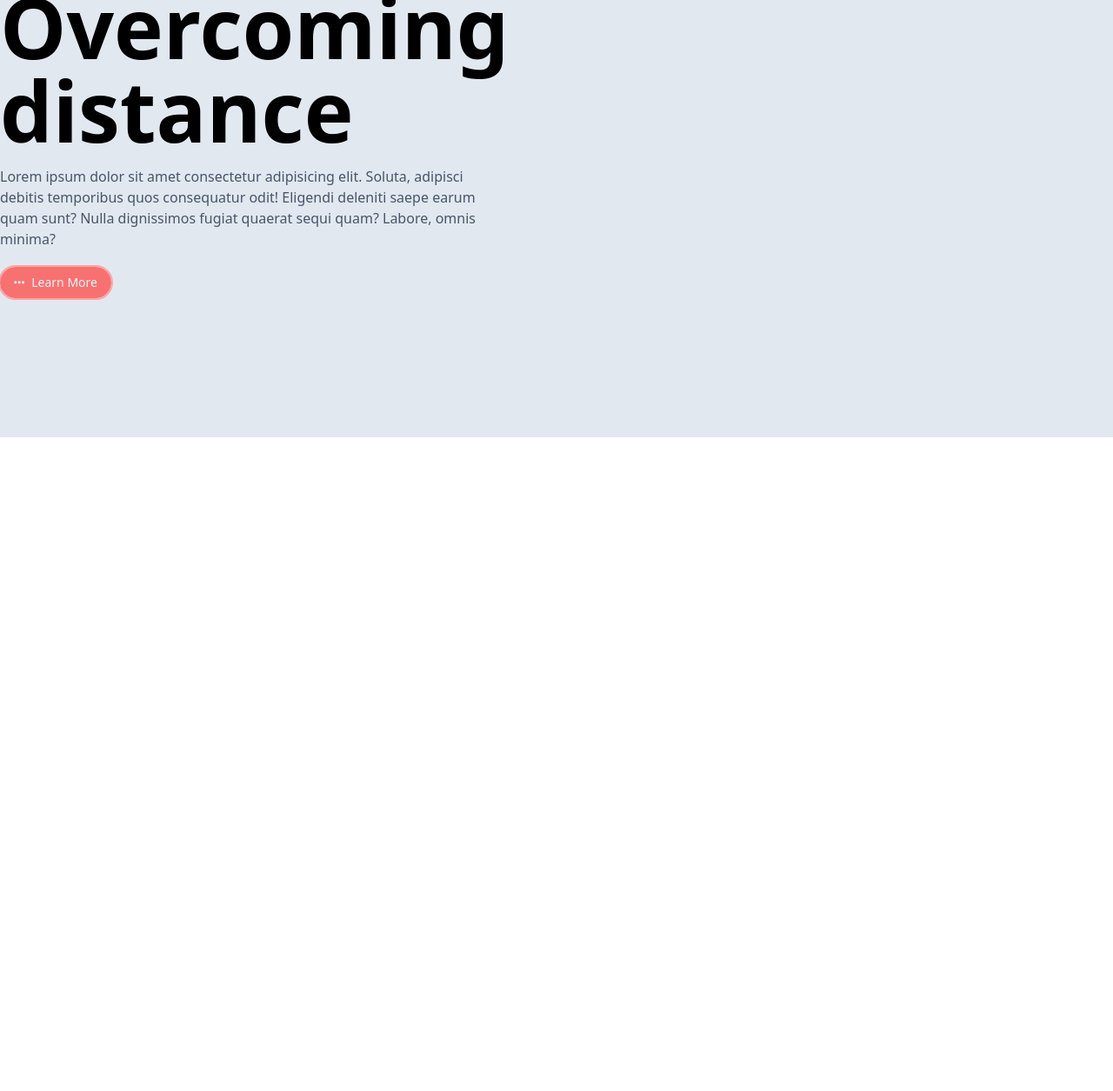
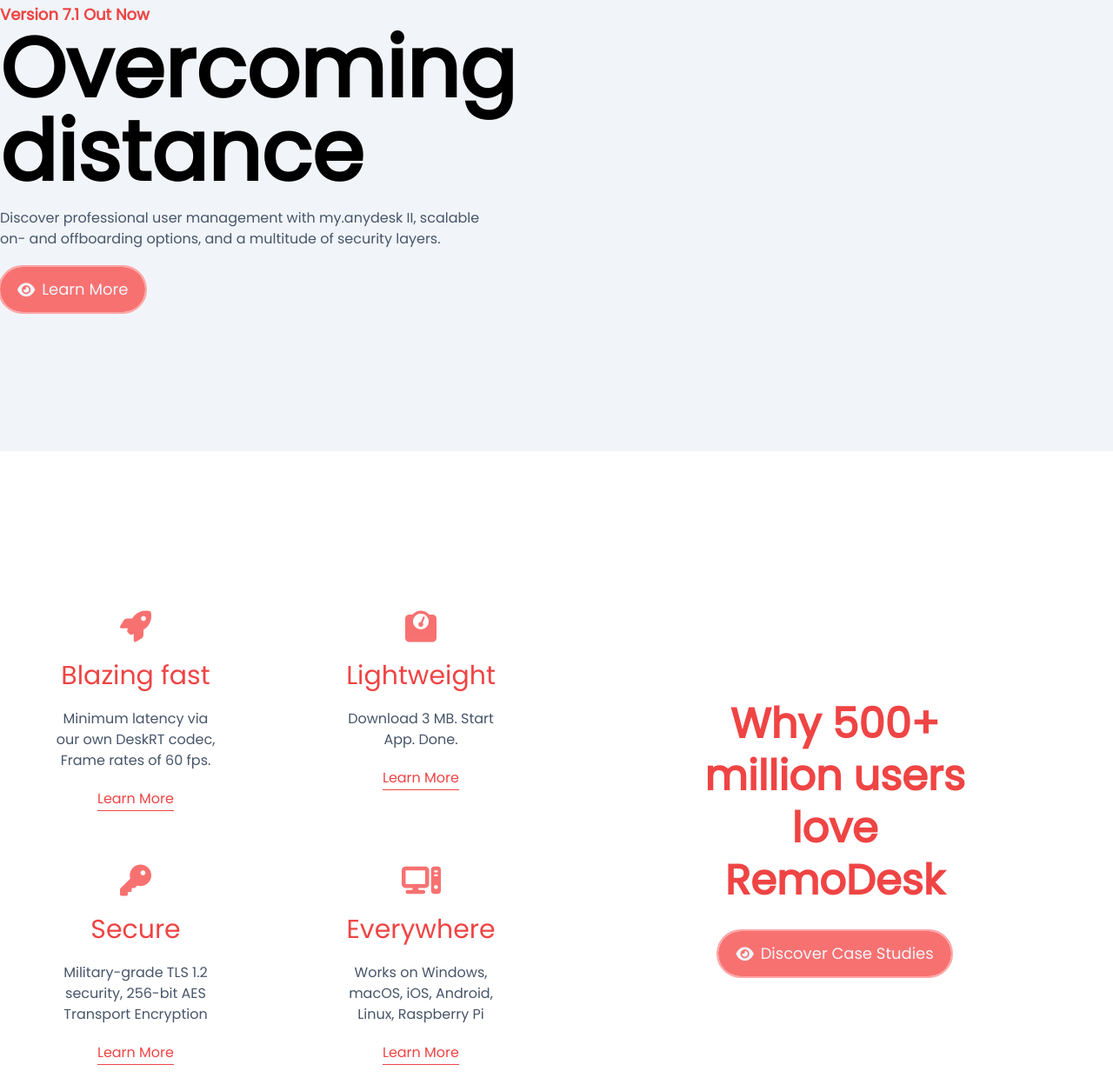
Before and after one commit to RarJar/Tailwind-Remote-Desktop-Website-Template, a website: page src/index.html in a window 1280 px wide. Shown: the part 797-2052 px from the top of the page at 87% size. Before the commit the page ends 1300 px from the top, so only its background shows below. Drawn offline with Linux system fonts and the light colour scheme.

Commit message:
features-section

```diff
--- a/src/index.html
+++ b/src/index.html
@@ -6,19 +6,26 @@
     <meta charset="UTF-8">
     <meta http-equiv="X-UA-Compatible" content="IE=edge">
     <meta name="viewport" content="width=device-width, initial-scale=1.0">
-    <title>Document</title>
+    <title>RemoDesk</title>
 
+    <link rel="shortcut icon" href="/icon.png" type="image/x-icon">
     <link href="/dist/output.css" rel="stylesheet">
 
     <!-- npm install @fortawesome/fontawesome-free -->
     <link href="/node_modules/@fortawesome/fontawesome-free/css/all.css" rel="stylesheet">
 
     <style>
+        /* Font */
+
+        @font-face {
+            font-family: "main-font";
+            src: url('/assets/fonts/Poppins-Regular.ttf');
+        }
         /* Darkmode Btn */
 
         input:checked~.dot {
             transform: translateX(100%);
-            background-color: #ef4444;
+            background-color: #24232d;
         }
     </style>
 
@@ -26,13 +33,13 @@
 
     <nav>
         <!-- Start Navbar -->
-        <nav class="bg-slate-200">
+        <nav class="bg-slate-100">
             <div class="container flex justify-between items-center py-2 mx-auto">
                 <!-- Logo -->
-                <span class="text-red-500 text-3xl font-semibold">Vanilla</span>
+                <span class="text-red-500 text-3xl font-semibold">RemoDesk</span>
 
                 <!-- Menu Items -->
-                <ul class="flex space-x-5">
+                <ul class="flex space-x-5 cursor-pointer">
                     <li>Home</li>
                     <li>Why?</li>
                     <li>Features</li>
@@ -56,19 +63,20 @@
         <!-- End Navbar -->
 
         <!-- Start Home -->
-        <section class="bg-slate-100 py-40">
+        <section class="py-40">
             <div class="container mx-auto text-center space-y-5">
-                <span class="text-6xl md:text-8xl font-semibold">Access.<span class="text-red-500">Now.</span> </span>
+
+                <span class="text-6xl md:text-9xl font-semibold">Access.<span class="text-red-500">Now.</span> </span>
 
                 <p class="text-slate-600 max-w-sm md:max-w-lg mx-auto">Access only device at any time from anywhere.Always secure and fast</p>
 
                 <div class="flex flex-col md:flex-row justify-center items-center space-y-4 md:space-y-0 space-x-0 md:space-x-4">
-                    <button class="px-4 py-2 bg-red-400 rounded-3xl text-slate-100 flex items-center outline outline-2 outline-red-300 text-sm">
+                    <button class="px-5 py-3 bg-red-400 rounded-full text-slate-100 flex items-center outline outline-2 outline-red-300 text-lg">
                         <i class="fa-solid fa-download fa-beat me-2"></i>
                         Download Now
                     </button>
 
-                    <button class="px-4 py-2 bg-slate-200 rounded-3xl text-red-400 flex items-center outline outline-2 outline-red-300 text-sm">
+                    <button class="px-5 py-3 bg-slate-200 rounded-full text-red-400 flex items-center outline outline-2 outline-red-300 text-lg">
                         <i class="fa-solid fa-cart-shopping fa-beat me-2"></i>
                         Order Now
                     </button>
@@ -78,21 +86,85 @@
         <!-- End Home -->
 
         <!-- Start Why -->
-        <section class="bg-slate-200 py-40">
+        <section class="bg-slate-100 py-40">
             <div class="container flex flex-col justify-center items-center md:justify-start md:items-start mx-auto">
-                <span class="text-lg text-red-500 font-semibold">Remote Destop Software</span>
+                <span class="text-lg text-red-500 font-semibold">Version 7.1 Out Now</span>
 
                 <span class="text-6xl md:text-8xl font-semibold max-w-sm mb-4 text-center md:text-start">Overcoming distance</span>
 
-                <p class="text-slate-600 max-w-sm md:max-w-xl mb-5 text-center md:text-start">Lorem ipsum dolor sit amet consectetur adipisicing elit. Soluta, adipisci debitis temporibus quos consequatur odit! Eligendi deleniti saepe earum quam sunt? Nulla dignissimos fugiat quaerat sequi quam? Labore, omnis minima?</p>
+                <p class="text-slate-600 max-w-sm md:max-w-xl mb-5 text-center md:text-start">Discover professional user management with my.anydesk II, scalable on- and offboarding options, and a multitude of security layers.</p>
 
-                <button class="px-4 py-2 bg-red-400 rounded-3xl text-slate-100 flex items-center outline outline-2 outline-red-300 text-sm">
-                    <i class="fa-solid fa-ellipsis me-2"></i>
+                <button class="px-5 py-3 bg-red-400 rounded-full text-slate-100 flex items-center outline outline-2 outline-red-300 text-lg">
+                    <i class="fa-solid fa-eye me-2"></i>
                     Learn More
                 </button>
             </div>
         </section>
         <!-- End Why -->
+
+        <!-- Start Features -->
+        <section class="py-40">
+            <div class="container grid grid-cols-1 md:grid-cols-2 gap-10 md:gap-0 mx-auto">
+                <!--Start Left -->
+                <div class="grid gap-4 grid-cols-1 md:grid-cols-2">
+                    <!-- card one -->
+                    <div class="hover:outline hover:outline-1 hover:outline-red-400 rounded-lg p-6 max-w-sm mx-auto">
+                        <div class="w-48 flex flex-col justify-center items-center text-center mx-auto space-y-5">
+                            <i class="fa-solid fa-rocket fa-beat text-4xl text-red-400"></i>
+                            <span class="text-3xl text-red-500">Blazing fast</span>
+                            <p class="text-slate-600 my-7">Minimum latency via our own DeskRT codec, Frame rates of 60 fps.</p>
+                            <span class="underline underline-offset-8 decoration-red-500 text-red-500">Learn More</span>
+                        </div>
+                    </div>
+
+                    <!-- card two -->
+                    <div class="hover:outline hover:outline-1 hover:outline-red-400 rounded-lg p-6 max-w-sm mx-auto">
+                        <div class="w-48 flex flex-col justify-center items-center text-center mx-auto space-y-5">
+                            <i class="fa-solid fa-weight-scale fa-beat text-4xl text-red-400"></i>
+                            <span class="text-3xl text-red-500">Lightweight</span>
+                            <p class="text-slate-600 my-7">Download 3 MB. Start App. Done.
+                            </p>
+                            <span class="underline underline-offset-8 decoration-red-500 text-red-500">Learn More</span>
+                        </div>
+                    </div>
+
+                    <!-- three one -->
+                    <div class="hover:outline hover:outline-1 hover:outline-red-400 rounded-lg p-6 max-w-sm mx-auto">
+                        <div class="w-48 flex flex-col justify-center items-center text-center mx-auto space-y-5">
+                            <i class="fa-solid fa-key fa-beat text-4xl text-red-400"></i>
+                            <span class="text-3xl text-red-500">Secure</span>
+                            <p class="text-slate-600 my-7">Military-grade TLS 1.2 security, 256-bit AES Transport Encryption</p>
+                            <span class="underline underline-offset-8 decoration-red-500 text-red-500">Learn More</span>
+                        </div>
+                    </div>
+
+                    <!-- four one -->
+                    <div class="hover:outline hover:outline-1 hover:outline-red-400 rounded-lg p-6 max-w-sm mx-auto">
+                        <div class="w-48 flex flex-col justify-center items-center text-center mx-auto space-y-5">
+                            <i class="fa-solid fa-computer fa-beat text-4xl text-red-400"></i>
+                            <span class="text-3xl text-red-500">Everywhere</span>
+                            <p class="text-slate-600 my-7">Works on Windows, macOS, iOS, Android, Linux, Raspberry Pi</p>
+                            <span class="underline underline-offset-8 decoration-red-500 text-red-500">Learn More</span>
+                        </div>
+                    </div>
+                </div>
+                <!--End Left -->
+
+                <!-- Start Right -->
+                <div class="flex justify-center items-center">
+                    <div class="max-w-xs space-y-7 text-center">
+                        <span class="text-5xl font-semibold text-red-500 leading-tight">Why 500+ million users love RemoDesk</span>
+
+                        <button class="px-5 py-3 bg-red-400 rounded-full text-slate-100 flex items-center outline outline-2 outline-red-300 text-lg mx-auto">
+                            <i class="fa-solid fa-eye me-2"></i>
+                            Discover Case Studies
+                        </button>
+                    </div>
+                </div>
+                <!-- End Right -->
+            </div>
+        </section>
+        <!-- End Features -->
     </nav>
 
     </nav>
--- a/tailwind.config.js
+++ b/tailwind.config.js
@@ -2,7 +2,11 @@
 module.exports = {
     content: ["./src/**/*.{html,js}"],
     theme: {
-        extend: {},
+        extend: {
+            fontFamily: {
+                'sans': ["main-font"]
+            }
+        },
     },
     plugins: [],
 }
```
Also changed, not shown: assets/fonts/Poppins-Regular.ttf (added), assets/fonts/Poppins-SemiBold.ttf (added), dist/output.css, icon.png (added).
